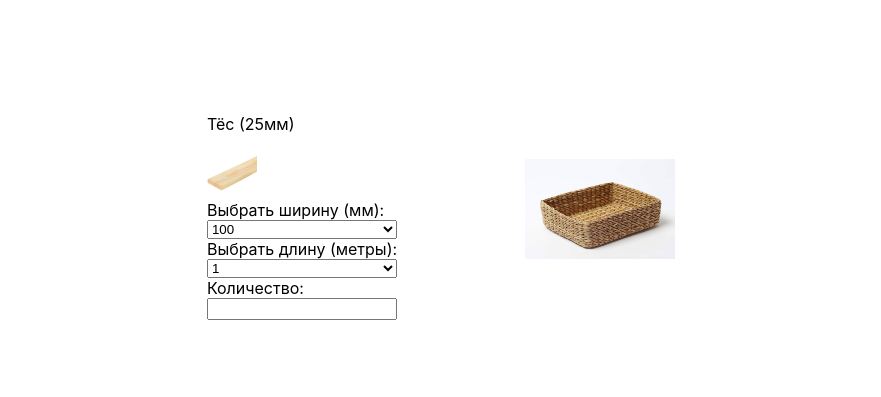
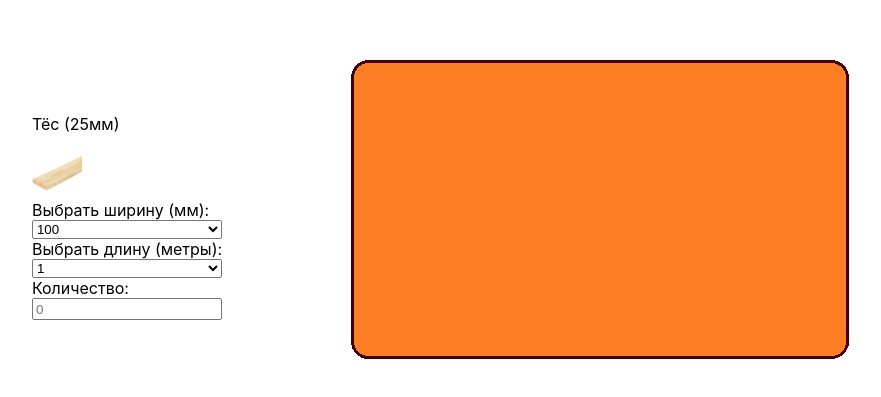
Before and after one commit to IvanGerman/building-materials-calculator, a React (Create React App) app: page / in a window 1280 px wide. Shown: the part 191-588 px from the top of the page, without its empty margins (199-1080 px from the left). Built offline with nearby package versions, Linux system fonts and the light colour scheme.

Commit message:
feat: add new basket image, add logic for handling items place changing from start place to basket

```diff
--- a/src/App.css
+++ b/src/App.css
@@ -7,8 +7,8 @@
 }
 
 .basket {
-  width: 150px;
-  height: 100px;
+  width: 500px;
+  height: 300px;
 }
 
 .single-selected-item {
--- a/src/App.tsx
+++ b/src/App.tsx
@@ -1,6 +1,6 @@
 import React, { useEffect } from 'react';
 import './App.css';
-import basket from './assets/img/basket2.jpg'
+import basket from './assets/img/itemsplace.png'
 import board from './assets/img/doska25-100.png'
 
 function App() {
@@ -19,6 +19,13 @@ function App() {
 
     selectedBoard.ondragstart = function callback(event) {
       console.log('selectedBoard.ondragstart');
+      const currentToy: HTMLImageElement = event.target as HTMLImageElement;
+      if (currentToy.tagName === 'IMG') {
+      putItemToBasket(currentToy);
+      console.log(currentToy);
+
+
+    }
     };
 
       function handleOver(event: Event) {
@@ -40,6 +47,30 @@ function App() {
       function handleDrop(event: Event) {
         event.preventDefault();
         console.log('handleDrop');
+        // let quantity = quantityInput.value;
+        // let width = widthSelect.value;
+        // let length = lengthSelect.value;
+        // console.log(quantity);
+        // console.log(width);
+        // console.log(length);
+        // let volume = ((Number(length) * 1000) * Number(width) * 25 * Number(quantity)) / 1000000000;
+        // console.log('Объём заказа в кубических метрах = ', volume);
+      }
+
+      function putItemToBasket(currentToy: HTMLImageElement) {
+
+        console.log('putItemToBasket');
+        function handleDrop2(event: MouseEvent) { console.log('handleDrop!!!');
+
+          event.preventDefault();
+          Object.assign(currentToy.style, {
+          zIndex: '1000', position: 'absolute', left: `${event.clientX - 40}px`, top: `${event.clientY - 40}px`,
+          });
+        };
+
+        const basketTargetZone: HTMLElement = document.querySelector('.basketTargetZone') as HTMLElement;
+        basketTargetZone.ondrop = handleDrop2;
+
         let quantity = quantityInput.value;
         let width = widthSelect.value;
         let length = lengthSelect.value;
@@ -84,11 +115,11 @@ function App() {
           <option value="6">6</option>
         </select>
         <label htmlFor="quantity">Количество:</label>
-        <input type="number" id="quantity" name="quantity" min="1" ></input>
+        <input type="number" id="quantity" name="quantity" placeholder="0" min="1" ></input>
       </div>
       <img src={basket} alt='' className="basket" useMap="#basket-map"/>
       <map  name="basket-map">
-        <area className="basketTargetZone" shape="rect" coords="0,0,250,150" alt=''/>
+        <area className="basketTargetZone" shape="rect" coords="0,0,500,300" alt=''/>
       </map>
     </div>
   );
```
Also changed, not shown: src/assets/img/itemsplace.png (added).
